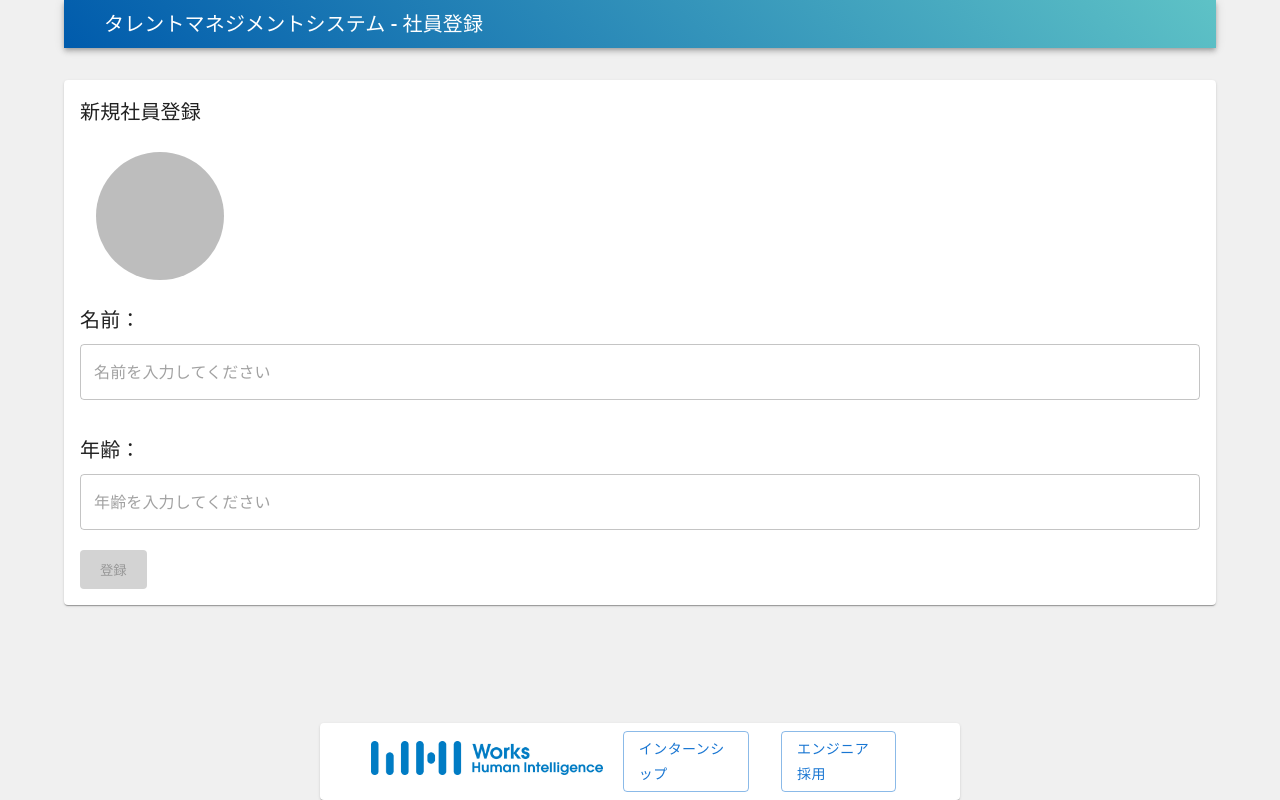
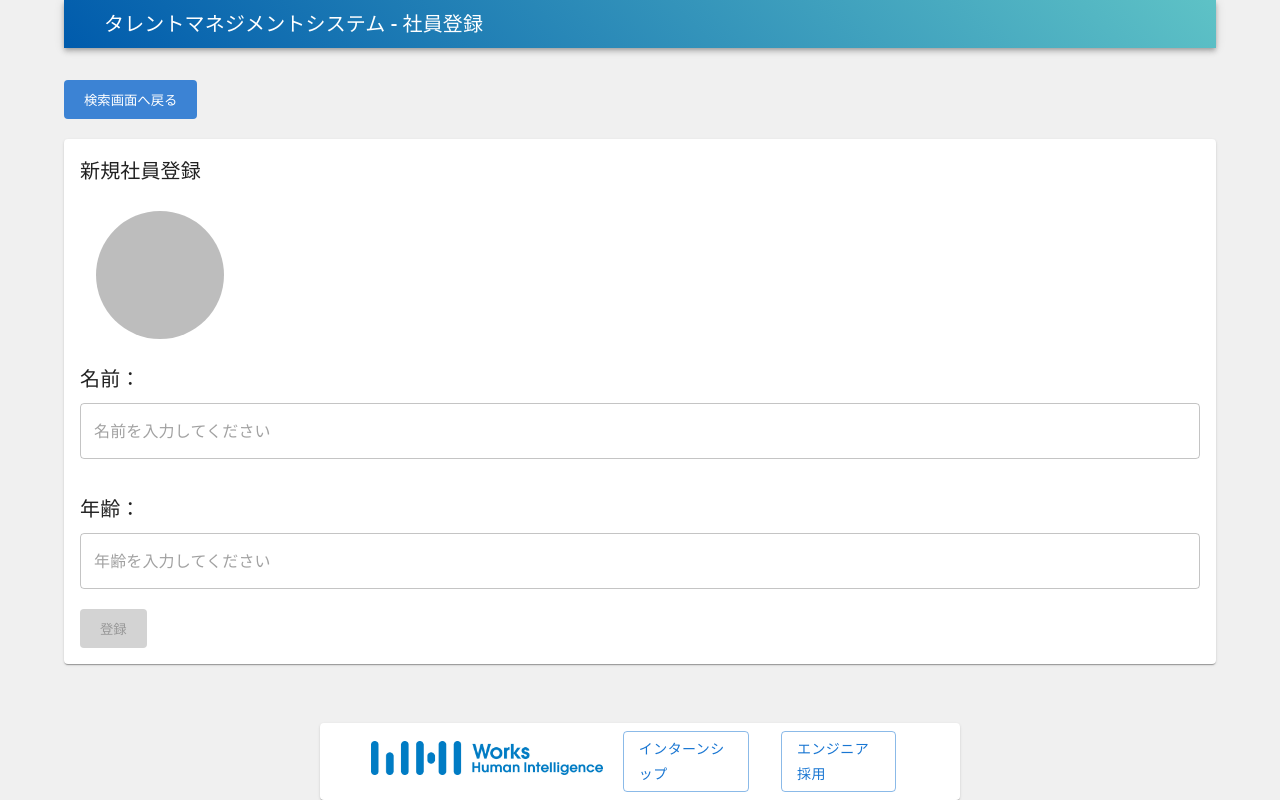
Before and after one commit to nishikawa6/WHI-Intern-2025, a Next.js app in the folder frontend/: page /employee/registration in a window 1280 px wide. Built offline with nearby package versions, Linux system fonts and the light colour scheme; some icons are missing; what @mui/material-nextjs would draw is missing.

Commit message:
新規社員登録画面に検索画面に戻るボタンを追加

```diff
--- a/frontend/src/app/employee/registration/page.tsx
+++ b/frontend/src/app/employee/registration/page.tsx
@@ -2,6 +2,7 @@ import { GlobalContainer } from "@/components/GlobalContainer";
 import { Suspense } from "react";
 import { Metadata } from "next";
 import { RegistrationEmployeeContainer } from "@/components/RegistraitionEmployeeContainer";
+import Link from "next/link";
 
 export const metadata: Metadata = {
   title: "社員登録",
@@ -12,6 +13,19 @@ export default function RegistrationEmployeePage() {
     <GlobalContainer pageTitle="社員登録">
       {/* Mark EmployeeDetailsContainer as CSR */}
       <Suspense>
+        <button
+          style={{
+            backgroundColor: "rgb(60, 131, 212)",
+            color: "white",
+            padding: "10px 20px",
+            border: "none",
+            borderRadius: "4px",
+            cursor: "pointer",
+            marginBottom: "20px",
+          }}
+        >
+          <Link href="/">検索画面へ戻る</Link>
+        </button>
         <RegistrationEmployeeContainer />
       </Suspense>
     </GlobalContainer>
```
